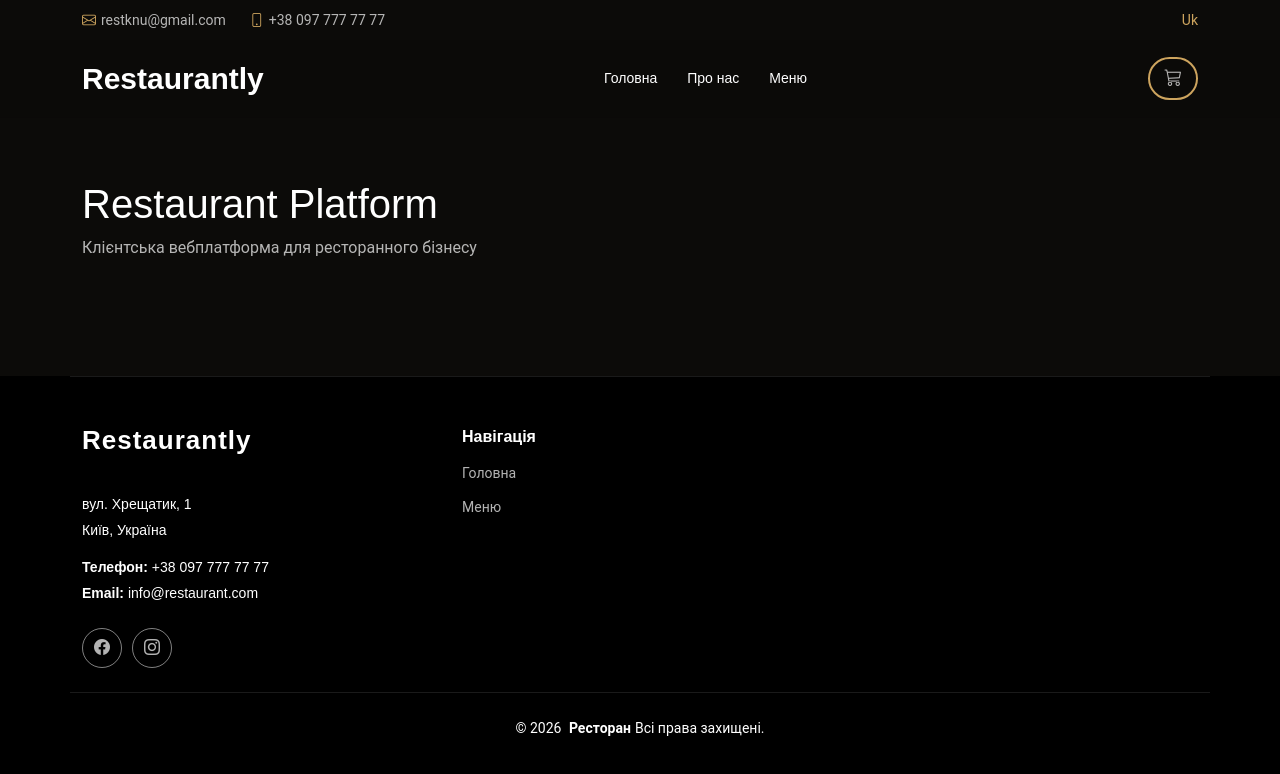
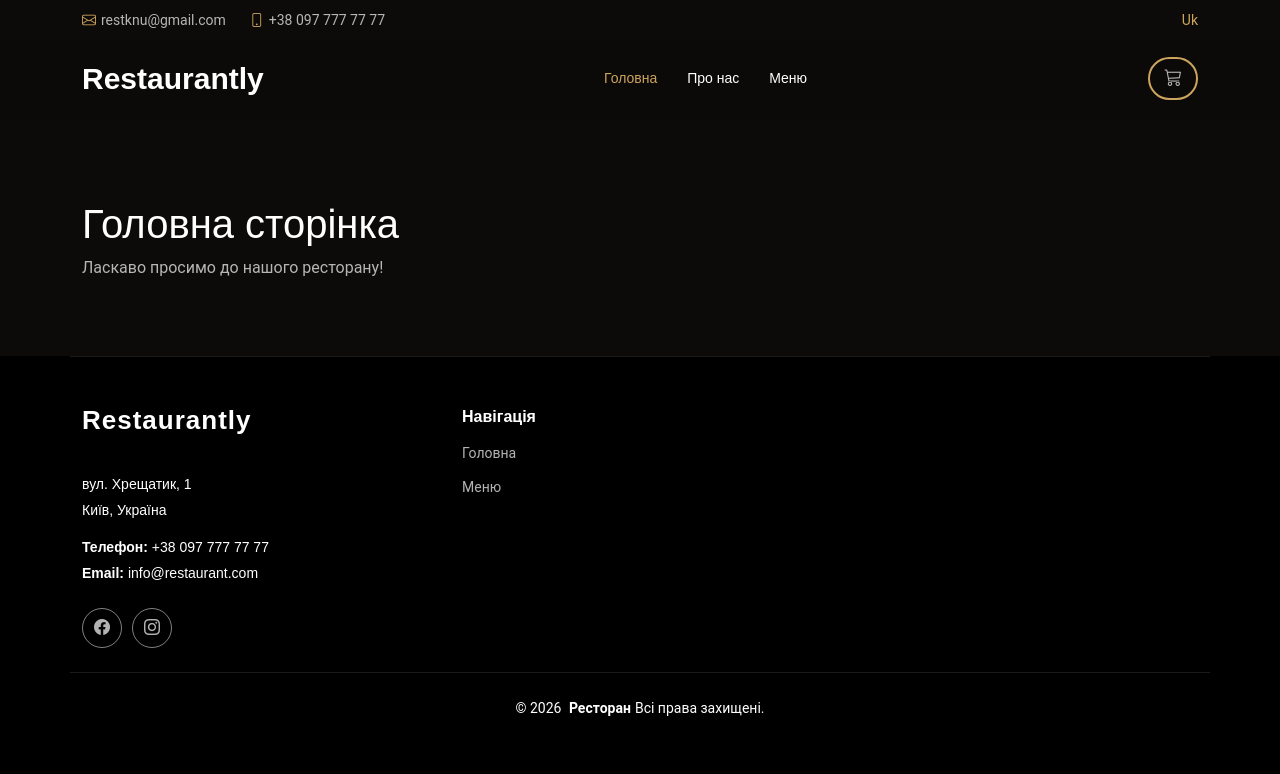
Before and after one commit to BondarchukLiza/restaurant_front, a React (Vite) app: page / in a window 1280 px wide. Shown: the top 774 px of the page. Built offline with nearby package versions, Linux system fonts and the light colour scheme.

Commit message:
feat: configure client-side routing

```diff
--- a/src/App.jsx
+++ b/src/App.jsx
@@ -1,16 +1,25 @@
+import { Routes, Route } from 'react-router-dom'
+
 import Header from './components/Header'
 import Footer from './components/Footer'
+
+import HomePage from './pages/HomePage'
+import MenuPage from './pages/MenuPage'
+import DishPage from './pages/DishPage'
+import CheckoutPage from './pages/CheckoutPage'
 
 function App() {
   return (
     <>
       <Header />
 
-      <main className="main">
-        <section className="container" style={{ paddingTop: '180px', paddingBottom: '100px' }}>
-          <h1>Restaurant Platform</h1>
-          <p>Клієнтська вебплатформа для ресторанного бізнесу</p>
-        </section>
+      <main className="main" style={{ paddingTop: '140px' }}>
+        <Routes>
+          <Route path="/" element={<HomePage />} />
+          <Route path="/menu" element={<MenuPage />} />
+          <Route path="/dish/:id" element={<DishPage />} />
+          <Route path="/checkout" element={<CheckoutPage />} />
+        </Routes>
       </main>
 
       <Footer />
--- a/src/components/Footer.jsx
+++ b/src/components/Footer.jsx
@@ -1,3 +1,5 @@
+import { Link } from 'react-router-dom'
+
 function Footer() {
   return (
     <footer id="footer" className="footer dark-background">
@@ -5,9 +7,9 @@ function Footer() {
         <div className="row gy-4">
 
           <div className="col-lg-4 col-md-6 footer-about">
-            <a href="/" className="logo d-flex align-items-center">
+            <Link to="/" className="logo d-flex align-items-center">
               <span className="sitename">Restaurantly</span>
-            </a>
+            </Link>
 
             <div className="footer-contact pt-3">
               <p>вул. Хрещатик, 1</p>
@@ -40,11 +42,11 @@ function Footer() {
 
             <ul>
               <li>
-                <a href="/">Головна</a>
+                <Link to="/">Головна</Link>
               </li>
 
               <li>
-                <a href="/menu">Меню</a>
+                <Link to="/menu">Меню</Link>
               </li>
             </ul>
           </div>
--- a/src/components/Header.jsx
+++ b/src/components/Header.jsx
@@ -1,4 +1,5 @@
 import { useState } from 'react'
+import { Link, NavLink } from 'react-router-dom'
 
 function Header() {
   const [menuOpen, setMenuOpen] = useState(false)
@@ -32,9 +33,9 @@ function Header() {
       <div className="branding d-flex align-items-center">
         <div className="container position-relative d-flex align-items-center justify-content-between">
 
-          <a href="/" className="logo d-flex align-items-center me-auto me-xl-0">
+          <Link to="/" className="logo d-flex align-items-center me-auto me-xl-0">
             <h1 className="sitename">Restaurantly</h1>
-          </a>
+          </Link>
 
           <nav
             id="navmenu"
@@ -42,15 +43,33 @@ function Header() {
           >
             <ul>
               <li>
-                <a href="/">Головна</a>
+                <NavLink
+                    to="/"
+                    end
+                    className={({ isActive }) => isActive ? 'active' : ''}
+                    onClick={() => setMenuOpen(false)}
+                >
+                  Головна
+                </NavLink>
               </li>
 
               <li>
-                <a href="/#about">Про нас</a>
+                <Link
+                  to="/#about"
+                  onClick={() => setMenuOpen(false)}
+                >
+                  Про нас
+                </Link>
               </li>
 
               <li>
-                <a href="/menu">Меню</a>
+                <NavLink
+                  to="/menu"
+                  className={({ isActive }) => isActive ? 'active' : ''}
+                  onClick={() => setMenuOpen(false)}
+                >
+                  Меню
+                </NavLink>
               </li>
             </ul>
 
--- a/src/main.jsx
+++ b/src/main.jsx
@@ -1,13 +1,19 @@
-import { StrictMode } from 'react'
-import { createRoot } from 'react-dom/client'
-import './index.css'
-import App from './App.jsx'
+import React from 'react'
+import ReactDOM from 'react-dom/client'
+import { BrowserRouter } from 'react-router-dom'
+
 import 'bootstrap/dist/css/bootstrap.min.css'
 import 'bootstrap-icons/font/bootstrap-icons.css'
+
+import './index.css'
 import './styles/main.css'
 
-createRoot(document.getElementById('root')).render(
-  <StrictMode>
-    <App />
-  </StrictMode>,
+import App from './App.jsx'
+
+ReactDOM.createRoot(document.getElementById('root')).render(
+  <React.StrictMode>
+    <BrowserRouter>
+      <App />
+    </BrowserRouter>
+  </React.StrictMode>
 )
--- /dev/null
+++ b/src/pages/CheckoutPage.jsx
@@ -0,0 +1,10 @@
+function CheckoutPage() {
+  return (
+    <section className="container">
+      <h1>Оформлення замовлення</h1>
+      <p>Тут буде форма оформлення замовлення.</p>
+    </section>
+  )
+}
+
+export default CheckoutPage
--- /dev/null
+++ b/src/pages/DishPage.jsx
@@ -0,0 +1,14 @@
+import { useParams } from 'react-router-dom'
+
+function DishPage() {
+  const { id } = useParams()
+
+  return (
+    <section className="container">
+      <h1>Деталі страви</h1>
+      <p>ID страви: {id}</p>
+    </section>
+  )
+}
+
+export default DishPage
--- /dev/null
+++ b/src/pages/HomePage.jsx
@@ -0,0 +1,10 @@
+function HomePage() {
+  return (
+    <section className="container">
+      <h1>Головна сторінка</h1>
+      <p>Ласкаво просимо до нашого ресторану!</p>
+    </section>
+  )
+}
+
+export default HomePage
--- /dev/null
+++ b/src/pages/MenuPage.jsx
@@ -0,0 +1,10 @@
+function MenuPage() {
+  return (
+    <section className="container">
+      <h1>Меню ресторану</h1>
+      <p>Тут буде каталог страв.</p>
+    </section>
+  )
+}
+
+export default MenuPage
```
